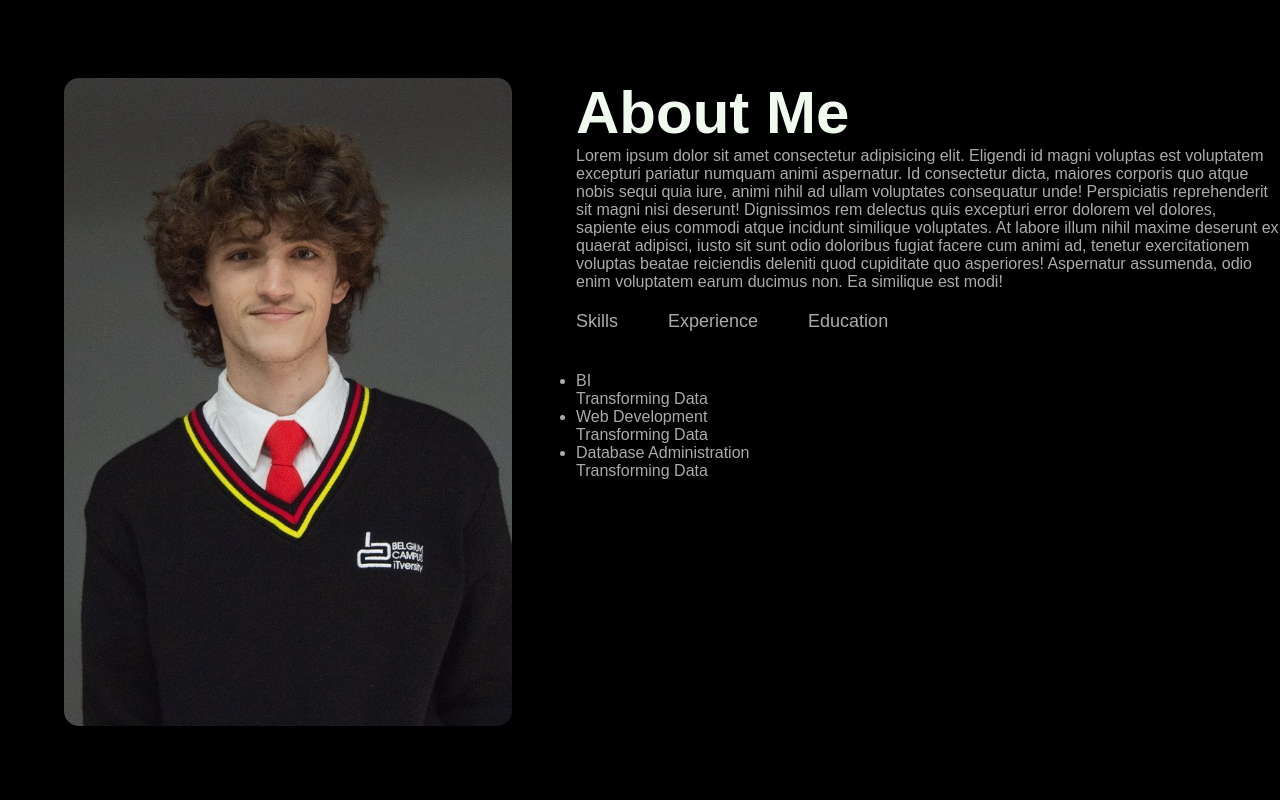
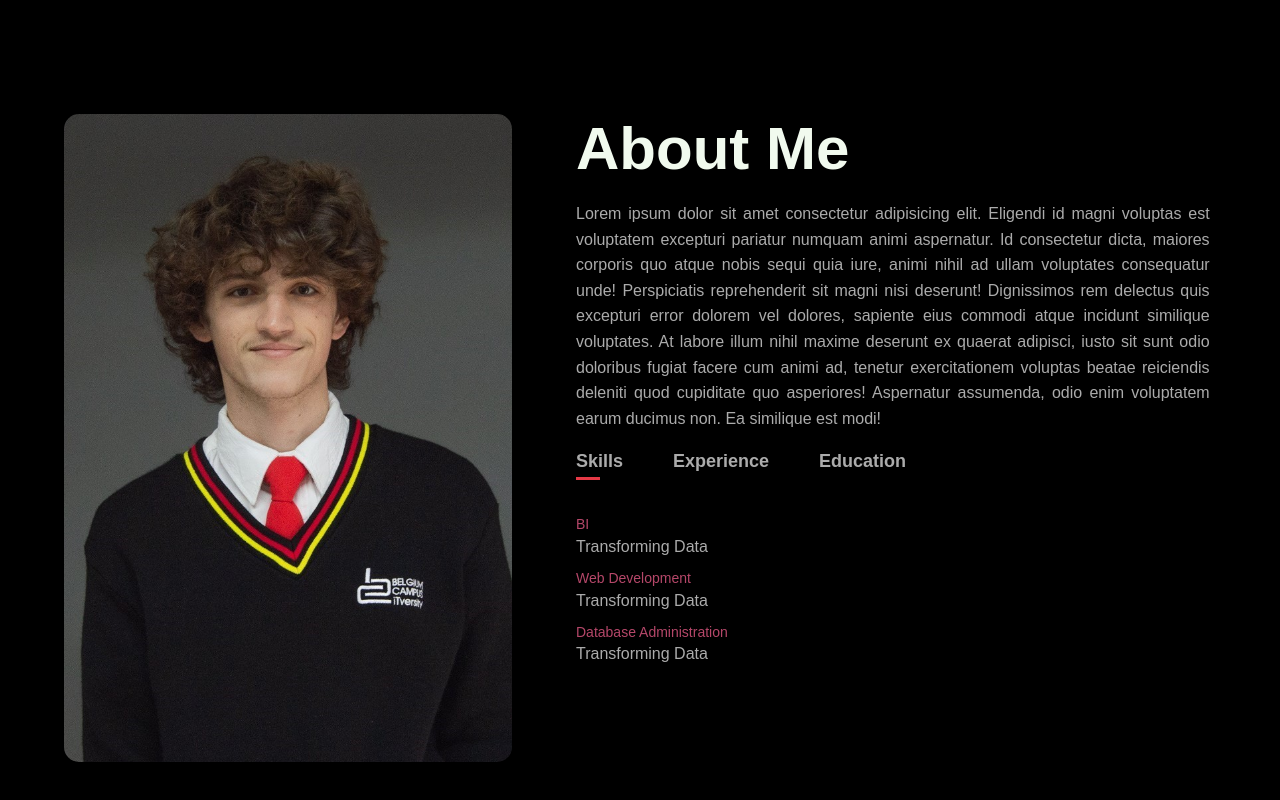
Before and after one commit to Marcus-Moen/My-Portfolio-Website, a plain HTML site: page index.html in a window 1280 px wide. Shown: the part 802-1602 px from the top of the page. Drawn offline with Linux system fonts and the light colour scheme.

Commit message:
Finalised the home page's about section. Added some javascript for the about section.

```diff
--- a/index.html
+++ b/index.html
@@ -25,6 +25,8 @@
                 <h1>Hi, I'm <span>Marcus</span> <br>from South Africa</h1>
             </div>
         </div>
+        <br>
+        <br>
         <!-- ABOUT -->
         <div id="about">
             <div class="container">
@@ -34,22 +36,54 @@
                     </div>
                     <div class="about-col-2">
                         <h1 class="sub-title">About Me</h1>
-                        <p>Lorem ipsum dolor sit amet consectetur adipisicing elit. Eligendi id magni voluptas est voluptatem excepturi pariatur numquam animi aspernatur. Id consectetur dicta, maiores corporis quo atque nobis sequi quia iure, animi nihil ad ullam voluptates consequatur unde! Perspiciatis reprehenderit sit magni nisi deserunt! Dignissimos rem delectus quis excepturi error dolorem vel dolores, sapiente eius commodi atque incidunt similique voluptates. At labore illum nihil maxime deserunt ex quaerat adipisci, iusto sit sunt odio doloribus fugiat facere cum animi ad, tenetur exercitationem voluptas beatae reiciendis deleniti quod cupiditate quo asperiores! Aspernatur assumenda, odio enim voluptatem earum ducimus non. Ea similique est modi!</p>
+                        <br>
+                        <p id="aboutParagraph">Lorem ipsum dolor sit amet consectetur adipisicing elit. Eligendi id magni voluptas est voluptatem excepturi pariatur numquam animi aspernatur. Id consectetur dicta, maiores corporis quo atque nobis sequi quia iure, animi nihil ad ullam voluptates consequatur unde! Perspiciatis reprehenderit sit magni nisi deserunt! Dignissimos rem delectus quis excepturi error dolorem vel dolores, sapiente eius commodi atque incidunt similique voluptates. At labore illum nihil maxime deserunt ex quaerat adipisci, iusto sit sunt odio doloribus fugiat facere cum animi ad, tenetur exercitationem voluptas beatae reiciendis deleniti quod cupiditate quo asperiores! Aspernatur assumenda, odio enim voluptatem earum ducimus non. Ea similique est modi!</p>
                         <div class="tab-titles">
-                            <p class="tab-links active link">Skills</p>
-                            <p class="tab-links">Experience</p>
-                            <p class="tab-links">Education</p>
+                            <p class="tab-links active-link" onclick="opentab('Skills')">Skills</p>
+                            <p class="tab-links" onclick="opentab('Experience')">Experience</p>
+                            <p class="tab-links" onclick="opentab('Education')">Education</p>
                         </div>
-                        <div class="tab-contents">
+                        <div class="tab-contents active-tab" id="Skills">
                             <ul>
-                                <li><span>BI</span><br>Transforming Data</li>
-                                <li><span>Web Development</span><br>Transforming Data</li>
-                                <li><span>Database Administration</span><br>Transforming Data</li>
+                                <li><span class="aboutInfoGap">BI</span><br>Transforming Data</li>
+                                <li><span class="aboutInfoGap">Web Development</span><br>Transforming Data</li>
+                                <li><span class="aboutInfoGap">Database Administration</span><br>Transforming Data</li>
+                            </ul>
+                        </div>
+                        <div class="tab-contents" id="Experience">
+                            <ul>
+                                <li><span class="aboutInfoGap">2022 - present</span><br>Tutoring English, Afrikaans and Computer Studies</li>
+                                <li><span class="aboutInfoGap">2024</span><br>Internship at Toppan Gravity</li>
+                                <li><span class="aboutInfoGap">2020 - 2021</span><br>Waitered at Tribeca Coffee Company</li>
+                            </ul>
+                        </div>
+                        <div class="tab-contents" id="Education">
+                            <ul>
+                                <li><span class="aboutInfoGap">2023 - 2026</span><br>Bachelors of Computing at Belgium Campus</li>
+                                <li><span class="aboutInfoGap">2022</span><br>Certificate in Systems Development at Belgium Campus</li>
+                                <li><span class="aboutInfoGap">2017 - 2021</span><br>NSC at Pretoria Boys High School</li>
                             </ul>
                         </div>
                     </div>
                 </div>
             </div>
         </div>
+
+        <script>
+            var tablinks = document.getElementsByClassName("tab-links")
+            var tabcontents = document.getElementsByClassName("tab-contents")
+
+            function opentab(tabname){
+                for (tablink of tablinks) {
+                    tablink.classList.remove("active-link");
+                }
+                for (tabcontent of tabcontents) {
+                    tabcontent.classList.remove("active-tab");
+                }
+                event.currentTarget.classList.add("active-link");
+                document.getElementById(tabname).classList.add("active-tab");
+            }
+        </script>
+
 </body>
 </html>
--- a/indexStyling.css
+++ b/indexStyling.css
@@ -125,6 +125,12 @@ nav ul li a:hover::after{
     color: #f1faee;
 }
 
+#aboutParagraph{
+    margin-right: 10%;
+    text-align: justify;
+    line-height: 2vw;
+}
+
 .tab-titles{
     display: flex;
     margin: 20px 0 40px;
@@ -133,7 +139,7 @@ nav ul li a:hover::after{
 .tab-links{
     margin-right: 50px;
     font-size: 18px;
-    font-weight: 500;
+    font-weight: 700;
     cursor: pointer;
     position: relative;
 }
@@ -149,6 +155,29 @@ nav ul li a:hover::after{
     transition: 0.5s;
 }
 
-.tab-links.active link::after{
+.tab-links.active-link::after{
     width: 50%;
 }
+
+.tab-contents ul li {
+    list-style: none;
+    margin: 10px 0;
+
+}
+
+.tab-contents ul li span{
+    color: #b54769;
+    font-size: 14px;
+}
+
+.tab-contents {
+    display: none;
+}
+
+.tab-contents.active-tab{
+    display: block;
+}
+
+.aboutInfoGap{
+    line-height: 2vw;
+}
```
